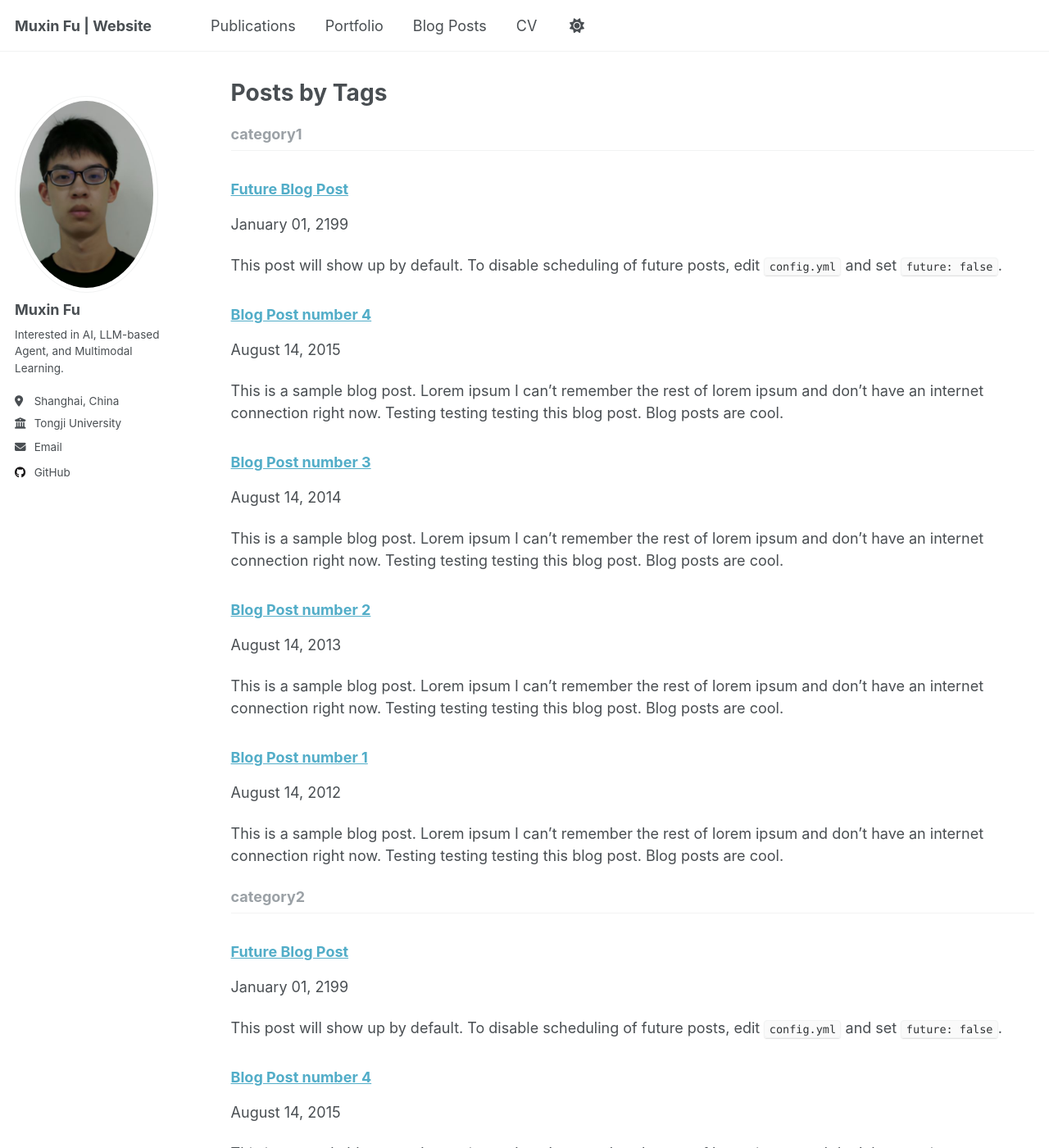
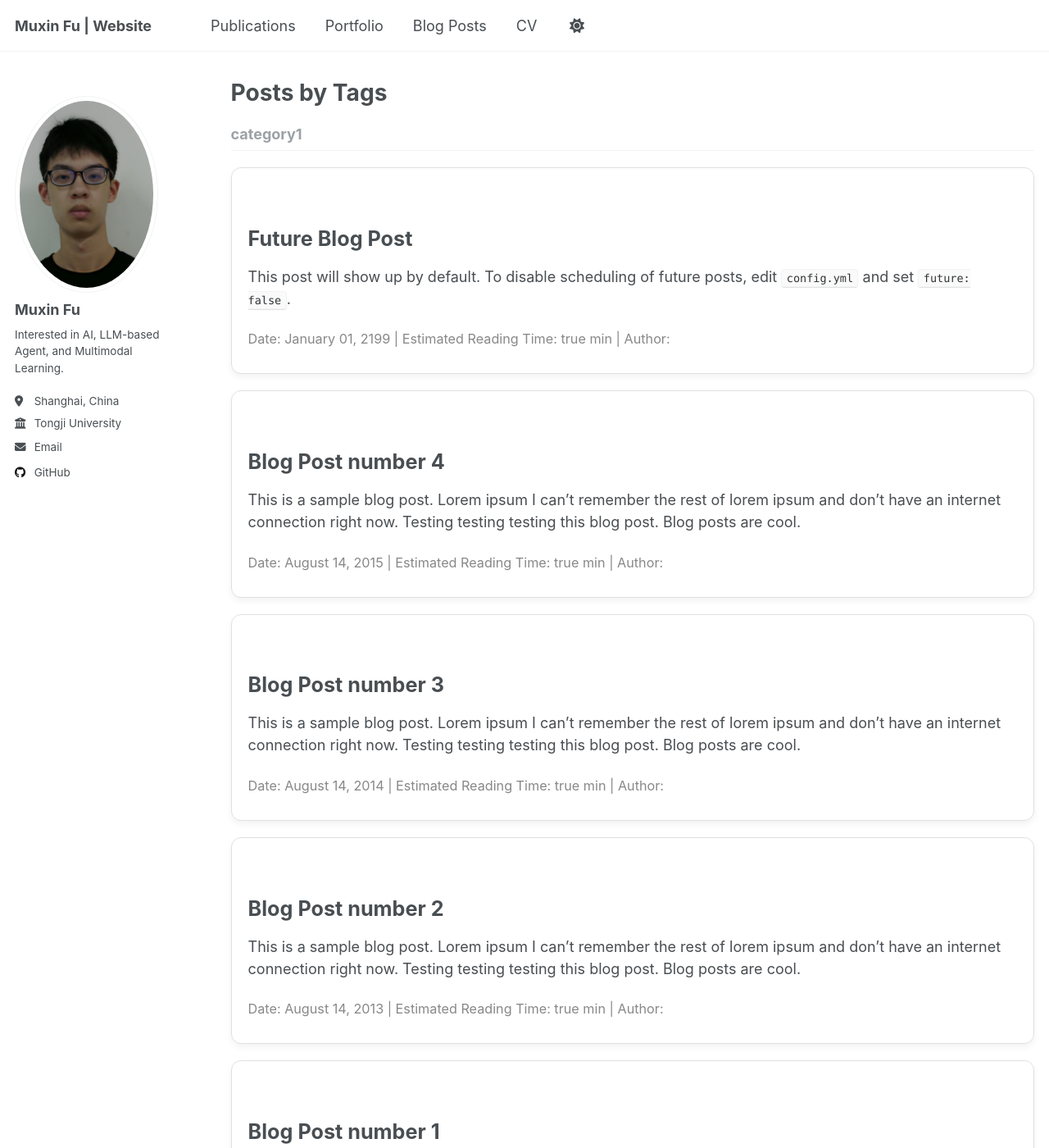
Before and after one commit to KANABOON1/KANABOON1.github.io, a Jekyll site: the page built from _pages/tag-archive.html, in a window 1280 px wide and 1400 px high. Shown: the whole window at 82% size. Built offline with Jekyll 4.4.1, drawn with Linux system fonts in a browser that asks for light colours; some of the changed text lies outside the part shown.

Commit message:
尝试修改样式为卡片式

```diff
--- a/_includes/archive-single.html
+++ b/_includes/archive-single.html
@@ -85,38 +85,18 @@
 
 {% include base_path %}
 
-<div class="publication-entry">
-  <h3 class="publication-title">
-    {% if post.link %}
-      <a href="{{ post.link }}">{{ post.title }}</a>
-    {% else %}
-      <a href="{{ base_path }}{{ post.url }}">{{ post.title }}</a>
-    {% endif %}
-  </h3>
-
-  {% if post.authors %}
-    <p class="publication-authors">{{ post.authors }}</p>
-  {% endif %}
-
-  <p class="publication-info">
-    {% if post.collection == 'publications' %}
-      Published in <em>{{ post.venue }}</em>, {{ post.date | date: "%Y" }}
-    {% elsif post.collection == 'teaching' %}
-      {{ post.type }}, <em>{{ post.venue }}</em>, {{ post.date | date: "%Y" }}
-    {% elsif post.date %}
-      {{ post.date | date: "%B %d, %Y" }}
-    {% endif %}
-  </p>
+<div class="publication-card">
+  <h2 class="publication-title">{{ post.title }}</h2>
 
   {% if post.excerpt %}
     <p class="publication-excerpt">{{ post.excerpt | markdownify }}</p>
   {% endif %}
 
-  <div class="publication-links">
-    {% if post.paperurl %}<a href="{{ post.paperurl }}">[PDF]</a>{% endif %}
-    {% if post.code %}<a href="{{ post.code }}">[Code]</a>{% endif %}
-    {% if post.slidesurl %}<a href="{{ post.slidesurl }}">[Slides]</a>{% endif %}
-    {% if post.bibtexurl %}<a href="{{ post.bibtexurl }}">[BibTeX]</a>{% endif %}
-    {% if post.citation %}<p>Cite: {{ post.citation }}</p>{% endif %}
+  <div class="publication-meta">
+    Date: {{ post.date | date: "%B %d, %Y" }} |
+    {% if post.read_time %}
+      Estimated Reading Time: {{ post.read_time }} min |
+    {% endif %}
+    Author: {{ post.author }}
   </div>
 </div>
--- /dev/null
+++ b/assets/css/_custom.scss
@@ -0,0 +1,51 @@
+.publication-card {
+  background: #ffffff;
+  border: 1px solid #e0e0e0;
+  border-radius: 12px;
+  padding: 20px;
+  margin: 20px 0;
+  box-shadow: 0 4px 8px rgba(0,0,0,0.05);
+  transition: box-shadow 0.3s ease;
+}
+
+.publication-card:hover {
+  box-shadow: 0 8px 16px rgba(0,0,0,0.12);
+}
+
+.publication-title {
+  font-size: 1.4rem;
+  font-weight: bold;
+  margin-bottom: 10px;
+}
+
+.publication-title a {
+  text-decoration: none;
+  color: #2c3e50;
+}
+
+.publication-title a:hover {
+  color: #007acc;
+}
+
+.publication-excerpt {
+  font-size: 1rem;
+  color: #555;
+  margin-bottom: 12px;
+}
+
+.publication-meta {
+  font-size: 0.9rem;
+  color: #888;
+  margin-bottom: 10px;
+}
+
+.publication-links a {
+  margin-right: 10px;
+  font-size: 0.9rem;
+  color: #007acc;
+  text-decoration: none;
+}
+
+.publication-links a:hover {
+  text-decoration: underline;
+}
--- a/assets/css/main.scss
+++ b/assets/css/main.scss
@@ -9,6 +9,7 @@
  */
 
 @import
+    "custom",
     "vendor/breakpoint/breakpoint",
 
     "themes",
```
